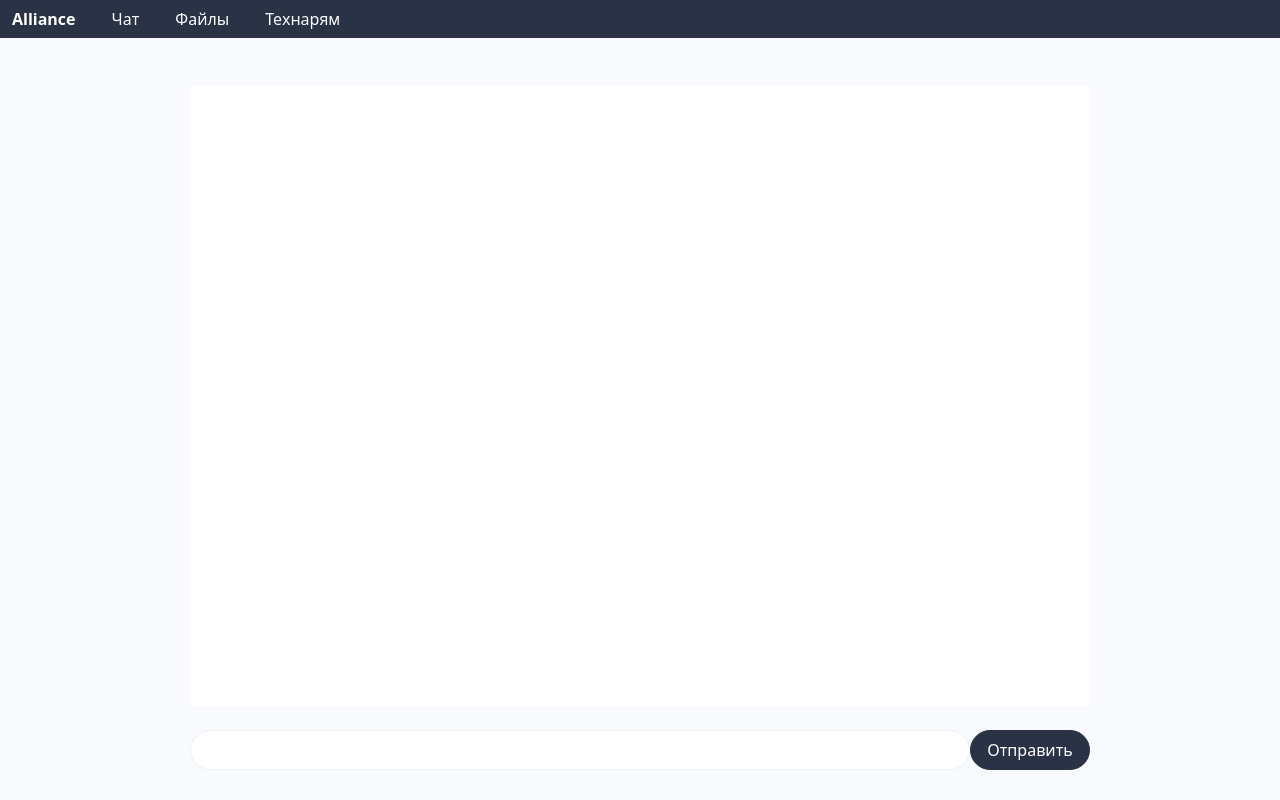
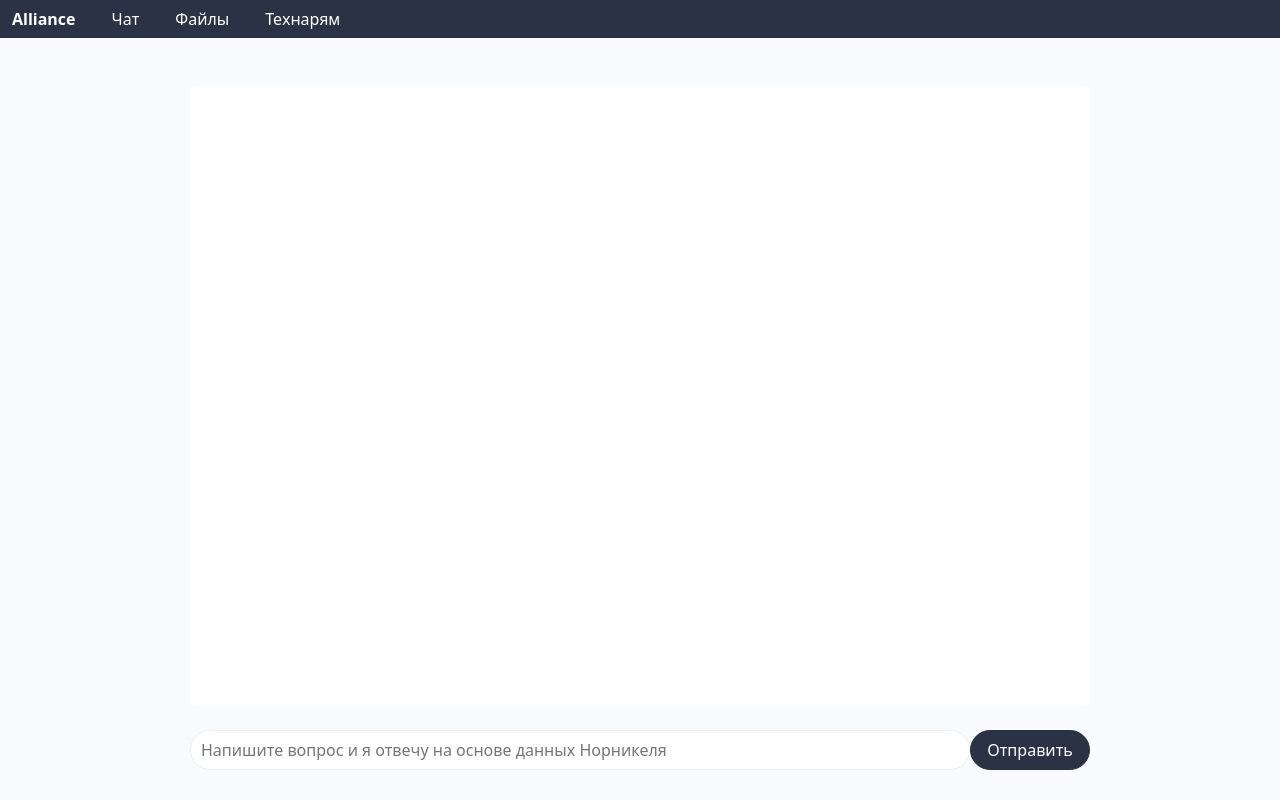
Before and after one commit to alliance-hackathon-team/alliance-nornikel, a Vue app in the folder front/: page / in a window 1280 px wide. Built offline with nearby package versions, Linux system fonts and the light colour scheme; what vue3-click-away would draw is missing.

Commit message:
minor fixes

```diff
--- a/front/src/views/pages/llm-page.vue
+++ b/front/src/views/pages/llm-page.vue
@@ -73,6 +73,7 @@ const handleClickOnSearch = async (value: string) => {
           :clear-after-input="true"
           btn-text="Отправить"
           :waits="loading"
+          placeholder="Напишите вопрос и я отвечу на основе данных Норникеля"
       />
     </div>
   </div>
```
